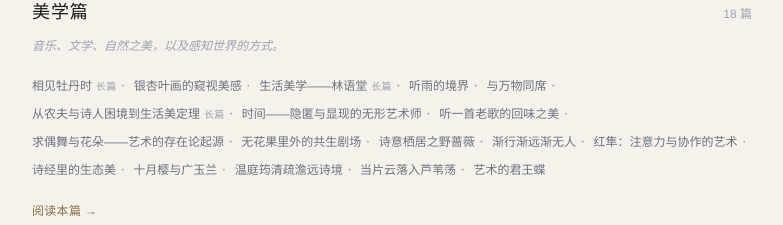
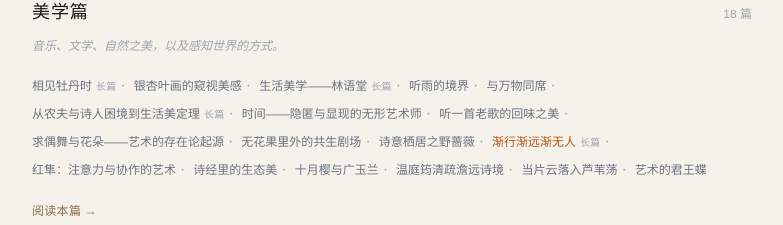
Before and after one commit to chengdongwrites/ihavemylove, a Next.js app: page /luzexi in a window 1280 px wide. Shown: the part 1210-1435 px from the top of the page, without its empty margins (248-1031 px from the left). Built offline with nearby package versions, Linux system fonts and the light colour scheme; no server answers; the database is empty.

Commit message:
美学篇：散文集主页加链接，文章一级标题改左对齐字大

```diff
--- a/src/app/luzexi/meixue/[essay]/page.tsx
+++ b/src/app/luzexi/meixue/[essay]/page.tsx
@@ -50,6 +50,8 @@ export async function generateMetadata({ params }: { params: { essay: string } }
   }
 }
 
+// Matches ## primary heading (e.g. ## 序言) — left-aligned, larger
+const PRIMARY_HEADING_RE = /^## (.+)$/
 // Matches 【section title】 markers
 const SECTION_TITLE_RE = /^【(.+)】$/
 // 【图:filename:caption】 or 【图:filename:caption:sm】 — inline image with optional size
@@ -197,6 +199,17 @@ function renderContent(
         <p key={key++} className="font-serif font-bold text-ink dark:text-gray-300 mt-10 mb-2" style={{ textIndent: 0 }}>
           注
         </p>
+      )
+      continue
+    }
+
+    // ## Primary heading — left-aligned, larger, ink color
+    const primaryMatch = trimmed.match(PRIMARY_HEADING_RE)
+    if (primaryMatch) {
+      elements.push(
+        <h2 key={key++} className="font-serif font-semibold text-ink dark:text-gray-100 text-xl sm:text-2xl tracking-wide mt-12 mb-4" style={{ textIndent: 0 }}>
+          {primaryMatch[1]}
+        </h2>
       )
       continue
     }
--- a/src/app/luzexi/page.tsx
+++ b/src/app/luzexi/page.tsx
@@ -4,12 +4,13 @@ import SiteHeader from '@/components/SiteHeader'
 import SiteFooter from '@/components/SiteFooter'
 import Comments from '@/components/Comments'
 import ViewCounter from '@/components/ViewCounter'
-import { cunzaiEssays, bianqianEssays, jiayuanEssays } from '@/data/essays'
+import { cunzaiEssays, bianqianEssays, jiayuanEssays, meixueEssays } from '@/data/essays'
 
 const cunzaiLive = new Map(cunzaiEssays.map((e) => [e.title, `/luzexi/cunzai/${e.slug}`]))
-const longArticleTitles = new Set(['那时红叶', '人间有美赛珍珠', '亲近广玉兰', '迂回路口', '相见牡丹时', '生活美学——林语堂', '从农夫与诗人困境到生活美定理', '静默之言说'])
+const longArticleTitles = new Set(['那时红叶', '人间有美赛珍珠', '亲近广玉兰', '迂回路口', '相见牡丹时', '生活美学——林语堂', '从农夫与诗人困境到生活美定理', '静默之言说', '渐行渐远渐无人'])
 const bianqianLive = new Map(bianqianEssays.map((e) => [e.title, `/luzexi/bianqian/${e.slug}`]))
 const jiayuanLive = new Map(jiayuanEssays.map((e) => [e.title, `/luzexi/jiayuan/${e.slug}`]))
+const meixueLive = new Map(meixueEssays.map((e) => [e.title, `/luzexi/meixue/${e.slug}`]))
 
 export const metadata = {
   title: '芦泽溪散文集',
@@ -175,7 +176,8 @@ export default function LuzexiPage() {
                     const cunzaiHref = section.name === '存在篇' ? cunzaiLive.get(title) : null
                     const bianqianHref = section.name === '变迁篇' ? bianqianLive.get(title) : null
                     const jiayuanHref = section.name === '家园篇' ? jiayuanLive.get(title) : null
-                    const href = slug ? `/luzexi/yuyan/${slug}` : cunzaiHref ?? bianqianHref ?? jiayuanHref ?? null
+                    const meixueHref = section.name === '美学篇' ? meixueLive.get(title) : null
+                    const href = slug ? `/luzexi/yuyan/${slug}` : cunzaiHref ?? bianqianHref ?? jiayuanHref ?? meixueHref ?? null
 
                     return (
                       <span key={idx} className="font-sans text-xs text-gray-500 dark:text-gray-400">
--- a/src/data/essays.ts
+++ b/src/data/essays.ts
@@ -3555,13 +3555,13 @@ export const meixueEssays: Essay[] = [
     section: "美学篇",
     image: "meixue-jjyw-01.png",
     imageCaption: "云起溪山多胜事，渐行渐远渐无人。制图：GPT-5",
-    content: `【序言】
+    content: `## 序言
 
 诗路的探索，向来没有先验理论，而是在生活中渐渐生成。回望九载，千余首诗词写就，并没有着意遵循一条所谓"生态诗学"的路径，而是一次次写下与自然相遇的片段：后园野兔，秋台红襟，夏雨溪声，冬雪鹿痕。起初只是惊喜与感叹，后来才慢慢发觉，这些诗句之间竟潜藏着一条脉络——人与物共处，物与物共生、共证，从而进入共鸣，再走向生态与存在之大义。
 
 此即所谓"渐行渐远渐无人"——人迹渐淡，物象自显；然而，此境不仅仅是"以物观物，物我两忘"的传统意境，而是在启发一种更广阔的情怀和境界。本文特选出2017-2025年间写的12首诗词，加注说明，以引出关于"名物-证物-体物-待物"的生态诗学。在此诗境中，诗人并没有退场，而是更为深切地入场——回到万物之中，以期迎来一个众生自在言说的"地球村"诗学时代。
 
-【诗路（2017-2025）】
+## 诗路（2017-2025）
 
 2017年夏，受大学毕业30周年返校激发，我开始尝试写古诗词。最初的几首，写的多是同学旧谊、旅游怀旧、儿女亲情，依然延续传统的写景抒怀。然而七月中旬的两首词——《如梦令·野兔》与《临江仙·银河-太阳》——却显示出了生态诗的萌芽。
 
@@ -3683,7 +3683,7 @@ export const meixueEssays: Essay[] = [
 
 瘿：榕小蜂在无花果短柱头雌花内产卵，使其膨胀，形成虫瘿。虫瘿实际上是小蜂的"育儿室"。
 
-【诗学】
+## 诗学
 
 回望九载诗路，一条脉络于诗句间逐渐显现：由名物而入，由证物而立，由体物而通，由待物而安。这四个方面，循序渐进。
 
```
